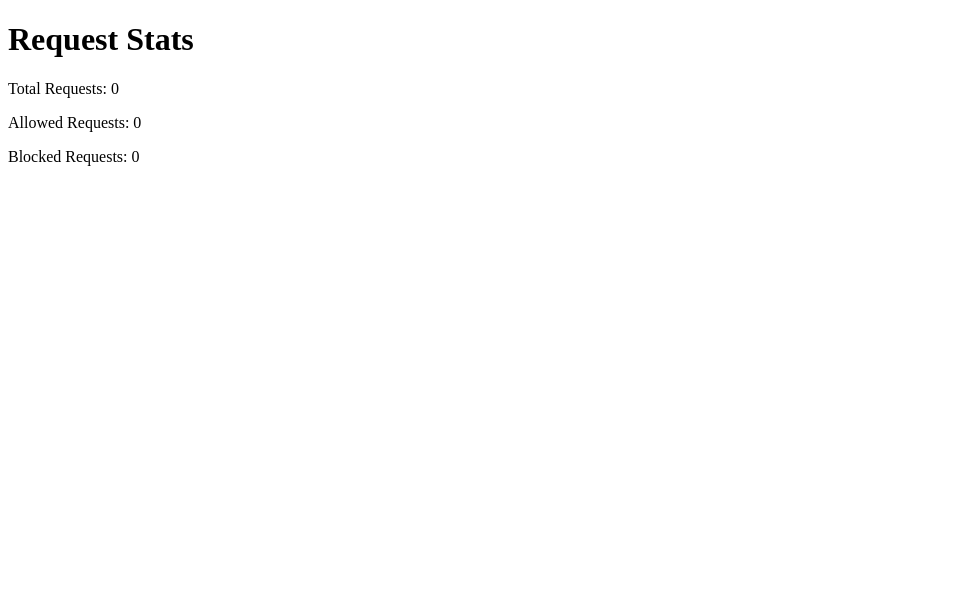
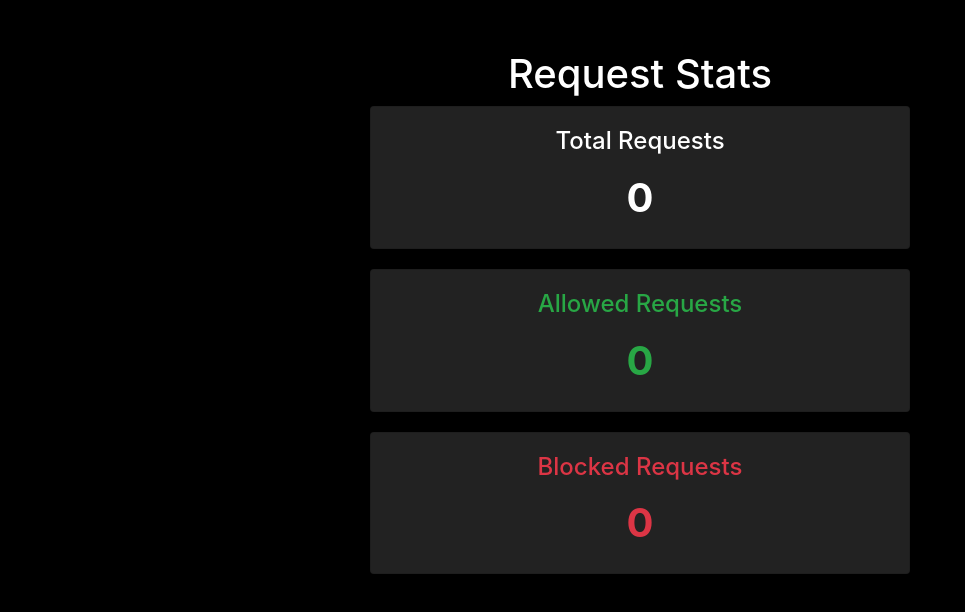
Before and after one commit to ArunDtej/UBAC-Test-Demo, a plain HTML site: page frontend/index.html in a window 1280 px wide. Shown: the whole page, without its empty margins (0-965 px from the left). Drawn offline with nearby package versions, Linux system fonts and the light colour scheme.

Commit message:
frontend changes

```diff
--- a/frontend/index.html
+++ b/frontend/index.html
@@ -2,12 +2,54 @@
 <html>
 <head>
     <title>Request Stats</title>
+    <link rel="stylesheet" href="https://stackpath.bootstrapcdn.com/bootstrap/4.5.2/css/bootstrap.min.css">
+    <style>
+        body {
+            background-color: #000;
+            color: #fff;
+        }
+        .container {
+            margin-top: 50px;
+        }
+        .card {
+            margin-bottom: 20px;
+            background-color: #222;
+        }
+        .card-title {
+            font-size: 1.5rem;
+        }
+        .card-text {
+            font-size: 2.5rem;
+            font-weight: bold;
+        }
+    </style>
 </head>
 <body>
-    <h1>Request Stats</h1>
-    <p>Total Requests: <span id="requests_sent">0</span></p>
-    <p>Allowed Requests: <span id="requests_allowed">0</span></p>
-    <p>Blocked Requests: <span id="requests_blocked">0</span></p>
+    <div class="container">
+        <h1 class="text-center">Request Stats</h1>
+        <div class="row justify-content-center">
+            <div class="col-md-6">
+                <div class="card text-center">
+                    <div class="card-body">
+                        <h5 class="card-title">Total Requests</h5>
+                        <p class="card-text" id="requests_sent">0</p>
+                    </div>
+                </div>
+                <div class="card text-center text-success">
+                    <div class="card-body">
+                        <h5 class="card-title">Allowed Requests</h5>
+                        <p class="card-text" id="requests_allowed">0</p>
+                    </div>
+                </div>
+                <div class="card text-center text-danger">
+                    <div class="card-body">
+                        <h5 class="card-title">Blocked Requests</h5>
+                        <p class="card-text" id="requests_blocked">0</p>
+                    </div>
+                </div>
+            </div>
+        </div>
+    </div>
 
     <script>
         var socket = new WebSocket("ws://localhost:8080/ws");
```
